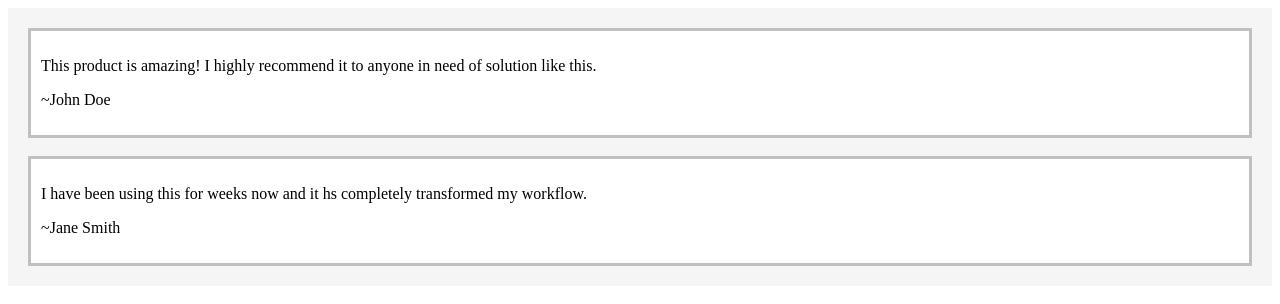
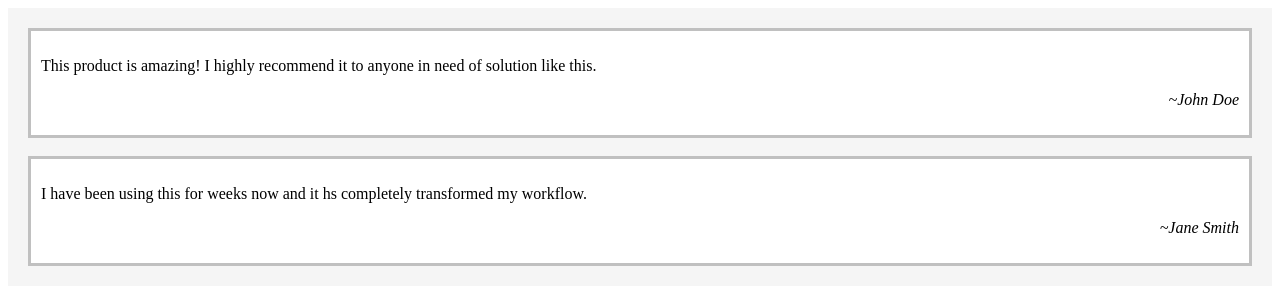
Before and after one commit to acciojob/testimonial-DevakirubaiJohn, a website: page main.html in a window 1280 px wide. Drawn offline with Linux system fonts and the light colour scheme.

Commit message:
created a submission

```diff
--- a/styles.css
+++ b/styles.css
@@ -15,6 +15,6 @@ div.container{
 	background-color:white;
 }
 p.author{
-   text-align:left;
-	font-family:italic;
+   text-align: right;
+	font-style: italic;
 }
```
